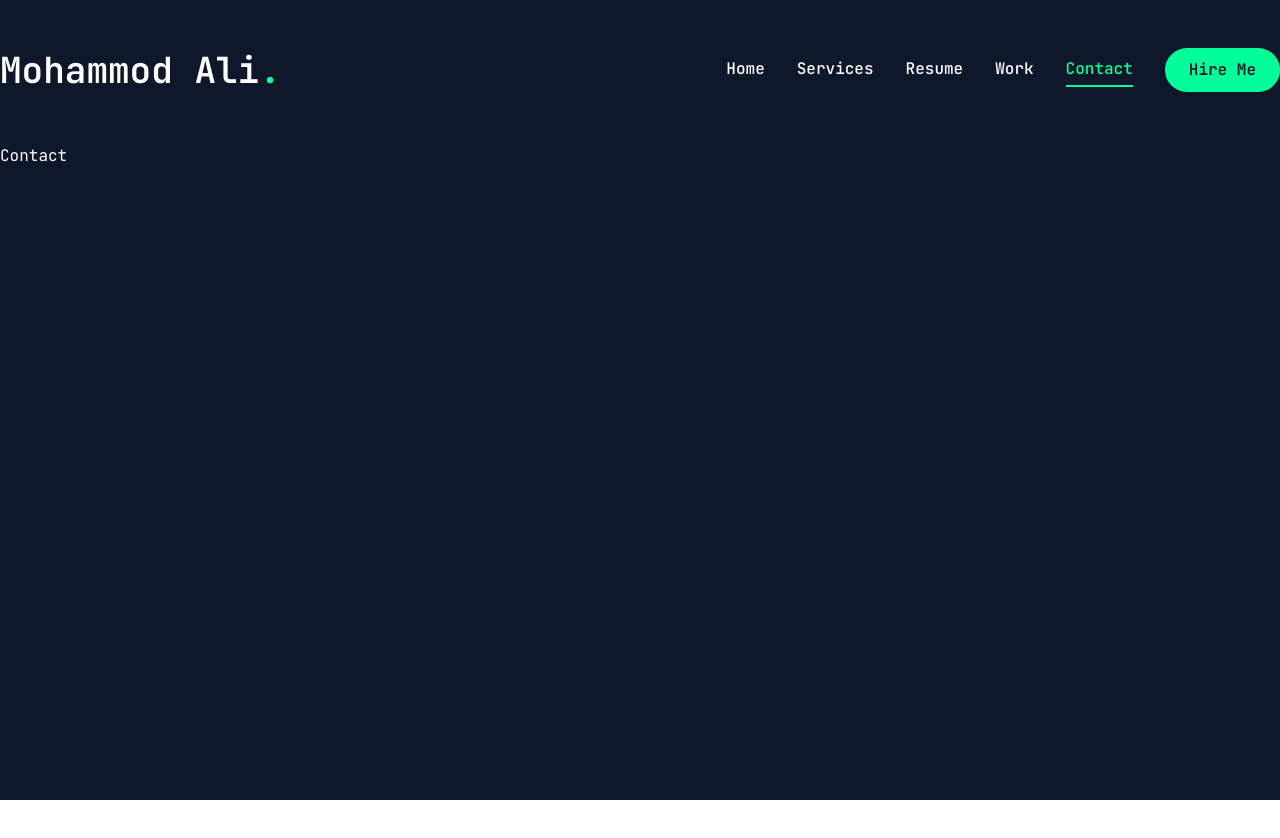
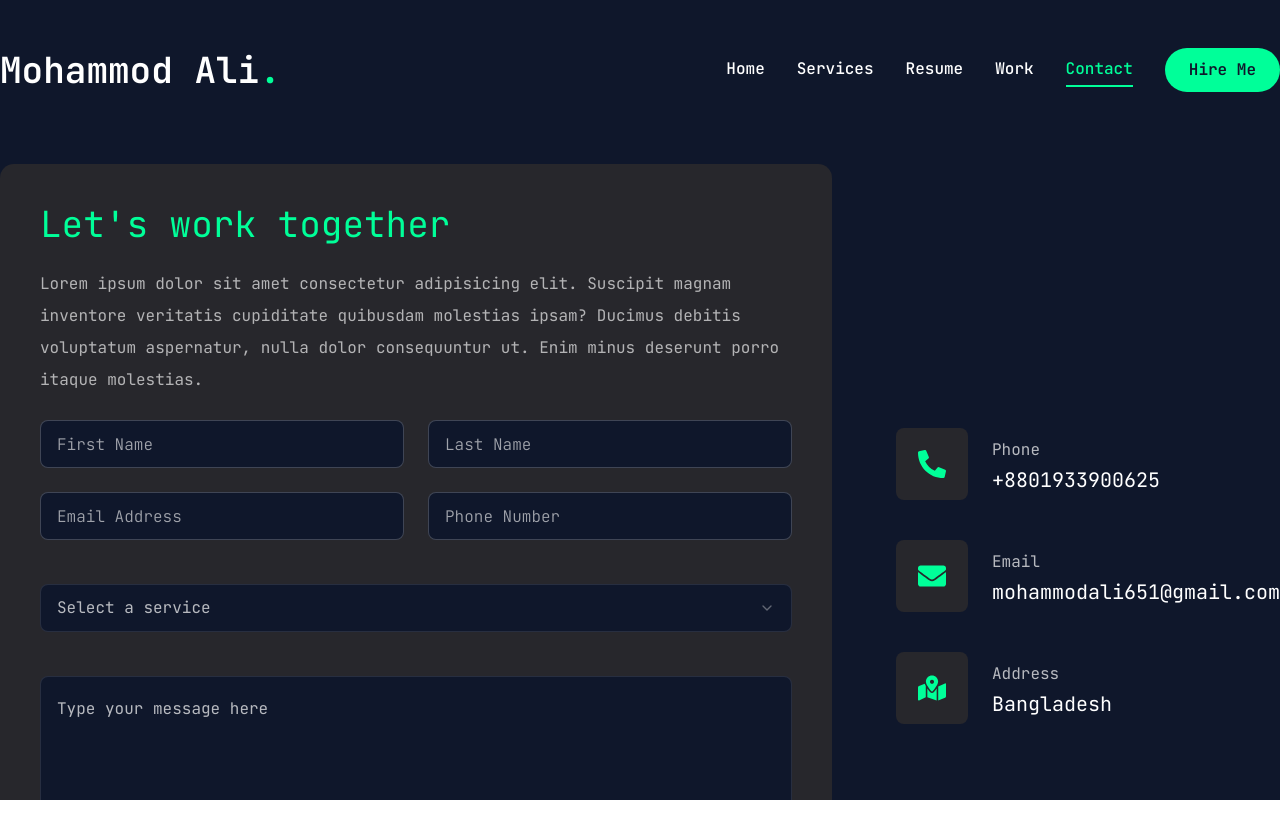
Before and after one commit to Mohammod-Ali/portfolio-with-next, a Next.js app: page /contact in a window 1280 px wide. Shown: the top 838 px of the page. Before the commit the page ends 800 px from the top, so only its background shows below. Built offline with nearby package versions, Linux system fonts and the light colour scheme.

Commit message:
contact us page added

```diff
--- a/app/contact/page.jsx
+++ b/app/contact/page.jsx
@@ -1,34 +1,115 @@
-'use client';
+"use client";
 import { Button } from "@/components/ui/button";
 import { Input } from "@/components/ui/input";
 import { Textarea } from "@/components/ui/textarea";
-import { Select, SelectContent, SelectGroup, SelectItem, SelectLabel, SelectTrigger, SelectValue } from "@/components/ui/select";
+import {
+  Select,
+  SelectContent,
+  SelectGroup,
+  SelectItem,
+  SelectLabel,
+  SelectTrigger,
+  SelectValue,
+} from "@/components/ui/select";
 
-import { FaPhoneAlt , FaEnvelope, FaMapMarkedAlt } from "react-icons/fa";
+import { FaPhoneAlt, FaEnvelope, FaMapMarkedAlt } from "react-icons/fa";
+
+import { motion } from "framer-motion";
 
 const info = [
   {
     icon: <FaPhoneAlt></FaPhoneAlt>,
-        title: 'Phone',
-        description: "+8801933900625"
+    title: "Phone",
+    description: "+8801933900625",
   },
   {
     icon: <FaEnvelope></FaEnvelope>,
-        title: 'Email',
-        description: "mohammodali651@gmail.com"
+    title: "Email",
+    description: "mohammodali651@gmail.com",
   },
   {
     icon: <FaMapMarkedAlt></FaMapMarkedAlt>,
-        title: 'Address',
-        description: "Bangladesh"
+    title: "Address",
+    description: "Bangladesh",
   },
-]
+];
 
 const Contact = () => {
   return (
-        <div>
-            Contact
+    <motion.div
+      initial={{ opacity: 0 }}
+      animate={{
+        opacity: 1,
+        transition: { delay: 2.0, duration: 0.4, ease: "easeIn" },
+      }}
+      className="py-6"
+    >
+      <div className="container mx-auto">
+        <div className="flex flex-col xl:flex-row gap-[30px]">
+          {/* form */}
+          <div className="xl:w-[65%] order-2 xl:order-none">
+            <form className="flex flex-col gap-6 p-10 bg-[#27272c] rounded-xl">
+              <h3 className="text-4xl text-accent">Let's work together</h3>
+              <p className="text-white/65">
+                Lorem ipsum dolor sit amet consectetur adipisicing elit.
+                Suscipit magnam inventore veritatis cupiditate quibusdam
+                molestias ipsam? Ducimus debitis voluptatum aspernatur, nulla
+                dolor consequuntur ut. Enim minus deserunt porro itaque
+                molestias.
+              </p>
+              {/* input */}
+              <div className="grid grid-cols-1 md:grid-cols-2 gap-6">
+                <Input type={"firstname"} placeholder="First Name"></Input>
+                <Input type={"lastname"} placeholder="Last Name"></Input>
+                <Input type={"email"} placeholder="Email Address"></Input>
+                <Input type={"phonenumber"} placeholder="Phone Number"></Input>
               </div>
+              {/* select */}
+              <Select>
+                <SelectTrigger className="w-full">
+                  <SelectValue placeholder="Select a service"></SelectValue>
+                </SelectTrigger>
+                <SelectContent>
+                  <SelectGroup>
+                    <SelectLabel>Select a Service</SelectLabel>
+                    <SelectItem value="est">Web Development</SelectItem>
+                    <SelectItem value="cst">Digital Marketing</SelectItem>
+                  </SelectGroup>
+                </SelectContent>
+              </Select>
+              {/* textarea  */}
+              <Textarea
+                className="h-[200px]"
+                placeholder="Type your message here"
+              ></Textarea>
+              {/* btn */}
+              <Button size="md" className="max-w-40">
+                Send Message
+              </Button>
+            </form>
+          </div>
+
+          {/* info */}
+          <div className="flex-1 flex items-center xl:justify-end order-1 xl:order-none mb-8 xl:mb-0">
+            <ul className="flex flex-col gap-10">
+              {info.map((item, index) => {
+                return (
+                  <li key={index} className="flex items-center gap-6">
+                    <div className="w-[52px] h-[52px] xl:w-[72px] xl:h-[72px] bg-[#27272c] text-accent rounded-md flex items-center justify-center ">
+                      <div className="text-[28px]  ">{item.icon}</div>
+                    </div>
+                    <div className="flex-1">
+                      <p className="text-white/70">{item.title}</p>
+                      <h3 className="text-xl">{item.description}</h3>
+                    </div>
+                  </li>
+                );
+              })}
+            </ul>
+          </div>
+        </div>
+      </div>
+    </motion.div>
   );
 };
 
--- a/components/ui/input.jsx
+++ b/components/ui/input.jsx
@@ -12,9 +12,7 @@
       type={type}
       data-slot="input"
       className={cn(
-        "file:text-foreground placeholder:text-muted-foreground selection:bg-primary selection:text-primary-foreground dark:bg-input/30 border-input h-9 w-full min-w-0 rounded-md border bg-transparent px-3 py-1 text-base shadow-xs transition-[color,box-shadow] outline-none file:inline-flex file:h-7 file:border-0 file:bg-transparent file:text-sm file:font-medium disabled:pointer-events-none disabled:cursor-not-allowed disabled:opacity-50 md:text-sm",
-        "focus-visible:border-ring focus-visible:ring-ring/50 focus-visible:ring-[3px]",
-        "aria-invalid:ring-destructive/20 dark:aria-invalid:ring-destructive/40 aria-invalid:border-destructive",
+        "flex h-[48px] rounded-md border border-white/20 focus:border-accent font-light bg-primary px-4 py-5 text-base placeholder:text-white/60 outline-none",
         className
       )}
       {...props} />
--- a/components/ui/select.jsx
+++ b/components/ui/select.jsx
@@ -35,7 +35,7 @@
       data-slot="select-trigger"
       data-size={size}
       className={cn(
-        "border-input data-[placeholder]:text-muted-foreground [&_svg:not([class*='text-'])]:text-muted-foreground focus-visible:border-ring focus-visible:ring-ring/50 aria-invalid:ring-destructive/20 dark:aria-invalid:ring-destructive/40 aria-invalid:border-destructive dark:bg-input/30 dark:hover:bg-input/50 flex w-fit items-center justify-between gap-2 rounded-md border bg-transparent px-3 py-2 text-sm whitespace-nowrap shadow-xs transition-[color,box-shadow] outline-none focus-visible:ring-[3px] disabled:cursor-not-allowed disabled:opacity-50 data-[size=default]:h-9 data-[size=sm]:h-8 *:data-[slot=select-value]:line-clamp-1 *:data-[slot=select-value]:flex *:data-[slot=select-value]:items-center *:data-[slot=select-value]:gap-2 [&_svg]:pointer-events-none [&_svg]:shrink-0 [&_svg:not([class*='size-'])]:size-4",
+        "flex h-[48px] w-full items-center justify-between rounded-md border border-white/10 bg-primary px-4 my-5 text-base text-white/70 placeholder:text-white/20 focus:border-accent outline-none",
         className
       )}
       {...props}>
@@ -59,7 +59,7 @@
       <SelectPrimitive.Content
         data-slot="select-content"
         className={cn(
-          "bg-popover text-popover-foreground data-[state=open]:animate-in data-[state=closed]:animate-out data-[state=closed]:fade-out-0 data-[state=open]:fade-in-0 data-[state=closed]:zoom-out-95 data-[state=open]:zoom-in-95 data-[side=bottom]:slide-in-from-top-2 data-[side=left]:slide-in-from-right-2 data-[side=right]:slide-in-from-left-2 data-[side=top]:slide-in-from-bottom-2 relative z-50 max-h-(--radix-select-content-available-height) min-w-[8rem] origin-(--radix-select-content-transform-origin) overflow-x-hidden overflow-y-auto rounded-md border shadow-md",
+          "bg-primary text-white data-[state=open]:animate-in data-[state=closed]:animate-out data-[state=closed]:fade-out-0 data-[state=open]:fade-in-0 data-[state=closed]:zoom-out-95 data-[state=open]:zoom-in-95 data-[side=bottom]:slide-in-from-top-2 data-[side=left]:slide-in-from-right-2 data-[side=right]:slide-in-from-left-2 data-[side=top]:slide-in-from-bottom-2 relative z-50 max-h-(--radix-select-content-available-height) min-w-[8rem] origin-(--radix-select-content-transform-origin) overflow-x-hidden overflow-y-auto rounded-md border shadow-md",
           position === "popper" &&
             "data-[side=bottom]:translate-y-1 data-[side=left]:-translate-x-1 data-[side=right]:translate-x-1 data-[side=top]:-translate-y-1",
           className
--- a/components/ui/textarea.jsx
+++ b/components/ui/textarea.jsx
@@ -10,7 +10,7 @@
     <textarea
       data-slot="textarea"
       className={cn(
-        "border-input placeholder:text-muted-foreground focus-visible:border-ring focus-visible:ring-ring/50 aria-invalid:ring-destructive/20 dark:aria-invalid:ring-destructive/40 aria-invalid:border-destructive dark:bg-input/30 flex field-sizing-content min-h-16 w-full rounded-md border bg-transparent px-3 py-2 text-base shadow-xs transition-[color,box-shadow] outline-none focus-visible:ring-[3px] disabled:cursor-not-allowed disabled:opacity-50 md:text-sm",
+        "flex min-h-[80px] w-full rounded-md border border-white/10 bg-primary px-4 py-5 text-base placeholder:text-white/70 focus-visible:outline-none focus-visible:ring-1 focus-visible:ring-accent focus-visible:ring-offset-0 disabled:cursor-not-allowed disabled:opacity-50",
         className
       )}
       {...props} />
```
Lines whose indentation alone changed are shown as unchanged.
